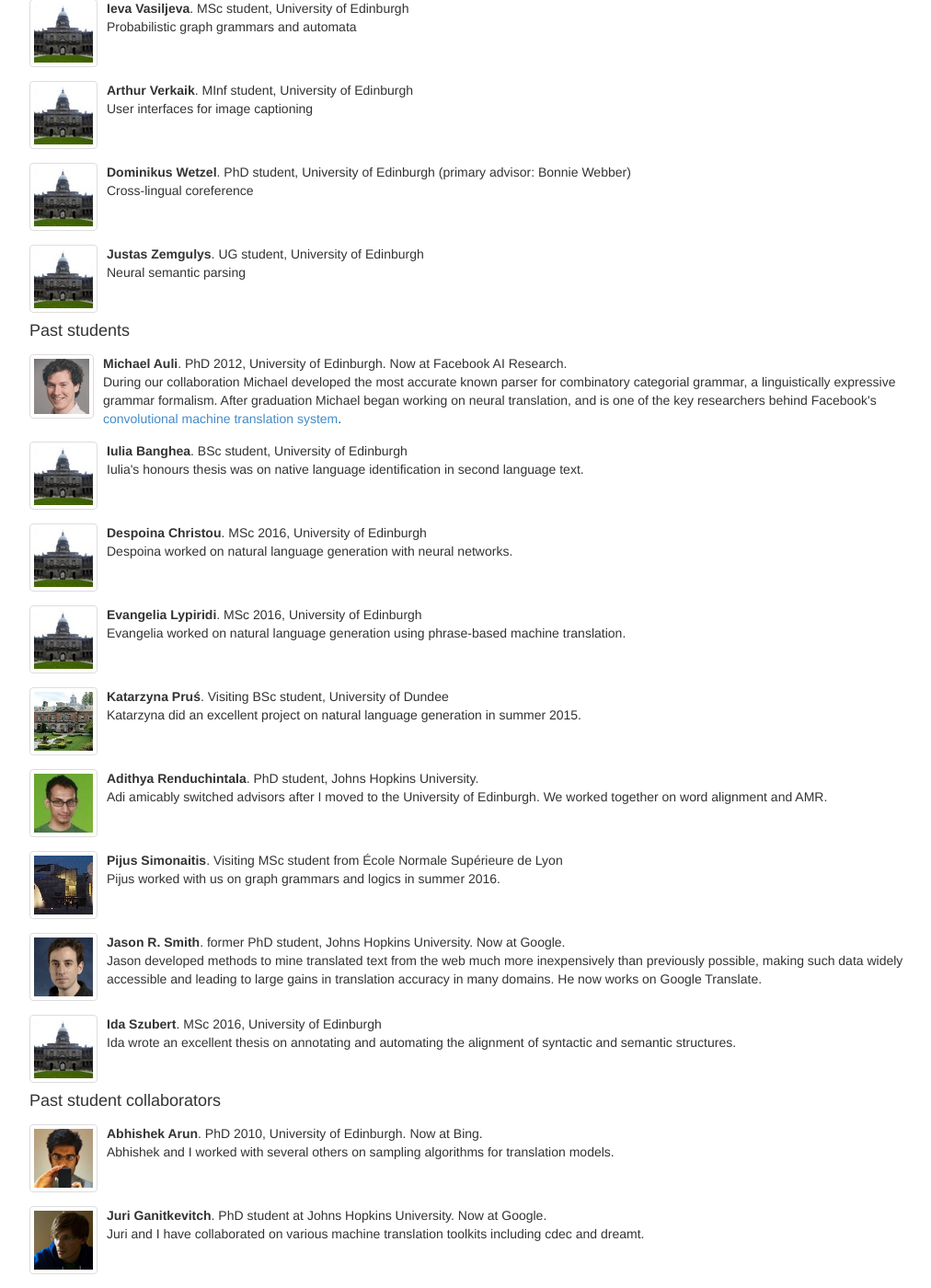
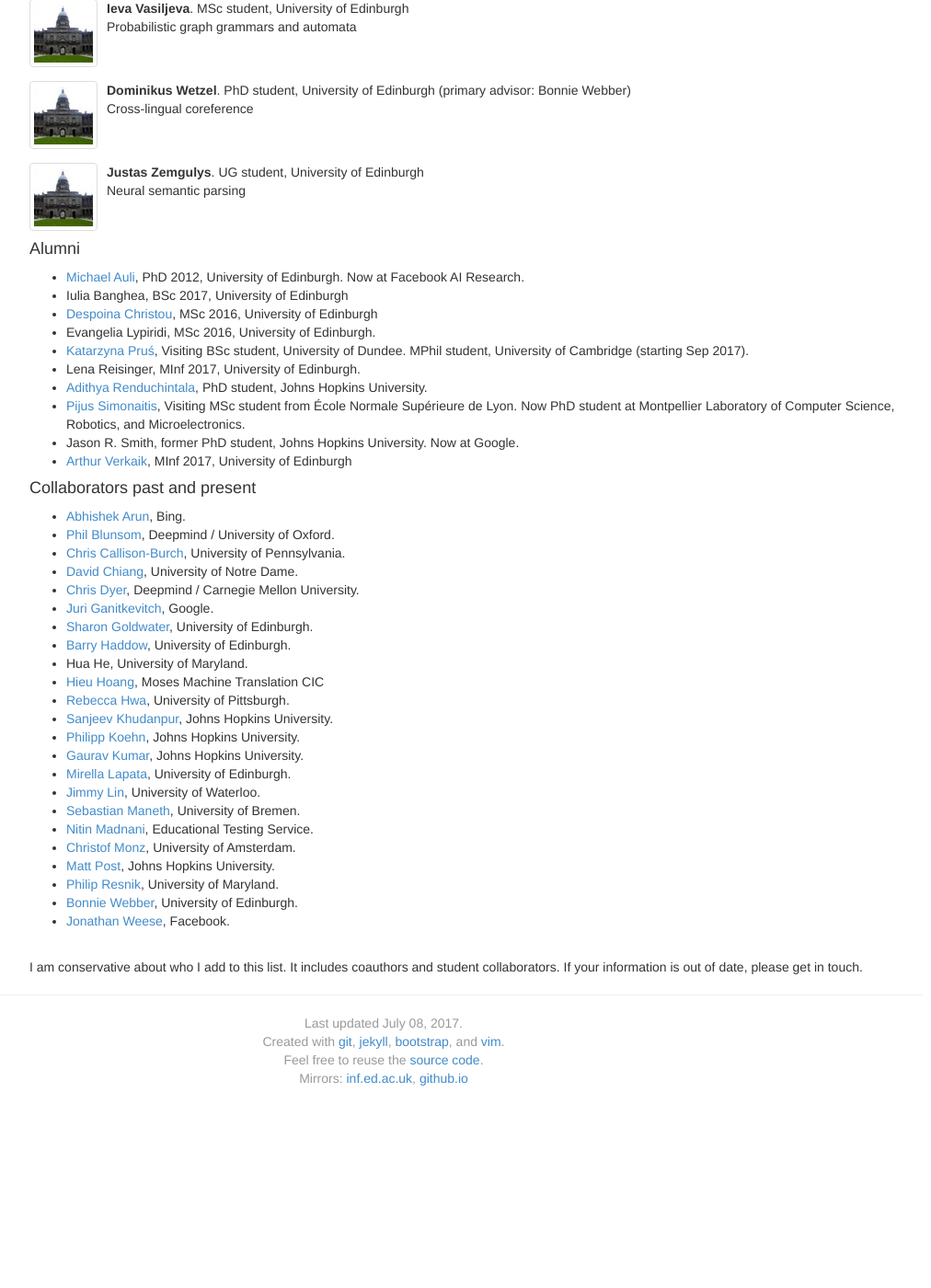
Before and after one commit to alopez/alopez.github.com, a Jekyll site: the page built from collaborators.html, in a window 1280 px wide and 1400 px high, scrolled down 1290 px. Shown: the whole window at 92% size, without its empty margins (223-1235 px from the left). Built offline with Jekyll 4.4.1, drawn with Linux system fonts in a browser that asks for light colours; after the commit the page ends 2492 px from its top, so only the background shows below that; some of the changed text lies outside the part shown.

Commit message:
Update collaborators

```diff
--- a/_includes/collaborator.html
+++ b/_includes/collaborator.html
@@ -1,3 +1,4 @@
+{% if include.show %}
   {% for person in include.people %}
   <div class="media">
     <a class="pull-left thumbnail" {%if person.url %} href="{{ person.url }}" {% endif %}>
@@ -10,3 +11,10 @@
     </div>
   </div>
   {% endfor %}
+{% else %}
+  <ul>
+    {% for person in include.people %}
+    <li>{% if person.url %}<a href="{{ person.url }}">{% endif %}{{ person.name }}{% if person.url %}</a>{% endif %}, {{ person.tagline }}</li>
+    {% endfor %}
+  </ul>
+{% endif %}
--- a/collaborators.html
+++ b/collaborators.html
@@ -59,18 +59,18 @@ students:
     tagline: UG student, University of Edinburgh
     description: Natural language generation
   -
-    name: Lena Reisinger
-    img: edi
-    tagline: MInf student, University of Edinburgh.
-    description: >
-      Dependency parsing
-  -
     name: Naomi Saphra
     img: nsaphra
     url: http://nsaphra.github.io/
     tagline: PhD student, University of Edinburgh. MSc, Johns Hopkins University, 2015.
     description: >
       Representation learning and social media
+  -
+    name: Ida Szubert
+    img: edi
+    tagline: "PhD student, University of Edinburgh (starting Sep 2017, primary advisor: Mark Steedman). MSc 2016, University of Edinburgh."
+    description: >
+      Ida wrote an excellent thesis on annotating and automating the alignment of syntactic and semantic structures.
   -
     name: Clara Vania
     img: cvania
@@ -83,11 +83,6 @@ students:
     img: edi
     tagline: MSc student, University of Edinburgh
     description: Probabilistic graph grammars and automata
-  -
-    name: Arthur Verkaik
-    img: edi
-    tagline: MInf student, University of Edinburgh
-    description: User interfaces for image captioning
   -
     name: Dominikus Wetzel
     img: edi
@@ -115,7 +110,7 @@ former-students:
   -
     name: Iulia Banghea
     img: edi
-    tagline: BSc student, University of Edinburgh
+    tagline: BSc 2017, University of Edinburgh
     description: >
       Iulia's honours thesis was on native language identification in second language text.
   -
@@ -128,15 +123,22 @@ former-students:
   -
     name: Evangelia Lypiridi
     img: edi
-    tagline: MSc 2016, University of Edinburgh
+    tagline: MSc 2016, University of Edinburgh.
     description: >
       Evangelia worked on natural language generation using phrase-based machine translation.
   -
     name: Katarzyna Pruś
     img: dundee
-    tagline: Visiting BSc student, University of Dundee
+    url: https://www.linkedin.com/in/katarzyna-pru%C5%9B-6bb609107?ppe=1
+    tagline: Visiting BSc student, University of Dundee. MPhil student, University of Cambridge (starting Sep 2017).
     description:
       Katarzyna did an excellent project on natural language generation in summer 2015.
+  -
+    name: Lena Reisinger
+    img: edi
+    tagline: MInf 2017, University of Edinburgh.
+    description: >
+      Dependency parsing
   -
     name: Adithya Renduchintala
     img: adi
@@ -147,7 +149,8 @@ former-students:
   -
     name: Pijus Simonaitis
     img: enslyon
-    tagline: Visiting MSc student from École Normale Supérieure de Lyon
+    url: https://www.linkedin.com/in/pijus-simonaitis-734594bb/?ppe=1
+    tagline: Visiting MSc student from École Normale Supérieure de Lyon. Now PhD student at Montpellier Laboratory of Computer Science, Robotics, and Microelectronics.
     description: >
       Pijus worked with us on graph grammars and logics in summer 2016.
   -
@@ -161,182 +164,123 @@ former-students:
       leading to large gains in translation accuracy in many domains.
       He now works on Google Translate.
   -
-    name: Ida Szubert
+    name: Arthur Verkaik
     img: edi
-    tagline: MSc 2016, University of Edinburgh
-    description: >
-      Ida wrote an excellent thesis on annotating and automating the alignment of syntactic and semantic structures.
-student-collaborators:
+    tagline: MInf 2017, University of Edinburgh
+    url: https://www.linkedin.com/in/arthur-verkaik-33ab0492/?ppe=1
+    description: User interfaces for image captioning
+collaborators:
   -
     name: Abhishek Arun
     img: arun
-    tagline: PhD 2010, University of Edinburgh. Now at Bing.
-    description: >
-      Abhishek and I worked with several others on sampling
-      algorithms for translation models.
-  -
-    name: Juri Ganitkevitch
-    img: juri
-    url: http://cs.jhu.edu/~juri/
-    tagline: PhD student at Johns Hopkins University. Now at Google.
-    description: >
-      Juri and I have collaborated on various machine translation toolkits
-      including cdec and dreamt.
-  -
-    name: Hua He
-    img: huahe
-    tagline: PhD student at University of Maryland.
-    description: >
-      Hua worked with Jimmy Lin and me on GPU algorithms for machine translation.
-  -
-    name: Hieu Hoang
-    img: hieu
-    url: http://statmt.org/~s0565741/
-    tagline: PhD 2011, University of Edinburgh. Now researcher at NYU Abu Dhabi.
-    description: >
-      Hieu is the main architect of the Moses machine translation system. I
-      served on his dissertation committee.
-  -
-    name: Gaurav Kumar
-    img: gaurav
-    url: http://cs.jhu.edu/~gkumar/
-    tagline: PhD student at Johns Hopkins University.
-    description: >
-      Gaurav and I worked on speech translation with Sanjeev Khudanpur.
-  -
-    name: Jonathan Weese
-    img: weese
-    url: http://cs.jhu.edu/~jonny/
-    tagline: PhD student at Johns Hopkins University. Now at Facebook.
-    description: >
-      Jonny worked with me on CCG-based machine translation models, and
-      also collaborated on the machine translation toolkits cdec and dreamt.
-colleagues:
+    tagline: Bing.
+    url: https://www.linkedin.com/in/abhishek-arun-136825/?ppe=1
   -
     name: Phil Blunsom
     img: blunsom
     url: http://www.cs.ox.ac.uk/people/phil.blunsom/
-    tagline: University of Oxford and Google Deepmind.
-    description: >
-      Phil and I were senior researchers at the 2010 CLSP workshop, and
-      have worked together on sampling algorithms for machine translation.
+    tagline: Deepmind / University of Oxford.
   -
     name: Chris Callison-Burch
     img: ccb
     url: http://www.cis.upenn.edu/~ccb/
     tagline: University of Pennsylvania.
-    description: >
-      Chris and I co-taught machine translation at Johns Hopkins and
-      worked together with several students.
   -
-    name: Trevor Cohn
-    img: tcohn
-    url: http://people.eng.unimelb.edu.au/tcohn/
-    tagline: University of Melbourne.
-    description: >
-      Trevor and I were senior researchers at the 2010 CLSP workshop.
-  -
-    name: Markus Dreyer
-    img: dreyer
-    url: https://www.linkedin.com/in/mdreyer
-    tagline: Amazon.
-    description: >
-      Markus hosted my summer 2013 sabbatical at SDL Research.
+    name: David Chiang
+    img: chiang
+    url: http://www3.nd.edu/~dchiang/
+    tagline: University of Notre Dame.
   -
     name: Chris Dyer
     img: redpony
     url: http://www.cs.cmu.edu/~cdyer/
-    tagline: Carnegie Mellon University.
-    description: >
-      Chris and I have collaborated since our days
-      in grad school together,
-      particularly on his cdec translation system
-      and on sampling algorithms for translation.
+    tagline: Deepmind / Carnegie Mellon University.
+  -
+    name: Juri Ganitkevitch
+    img: juri
+    url: http://cs.jhu.edu/~juri/
+    tagline: Google.
+  -
+    name: Sharon Goldwater
+    url: http://homepages.inf.ed.ac.uk/sgwater/
+    tagline: University of Edinburgh.
   -
     name: Barry Haddow
     img: barry
     url: http://homepages.inf.ed.ac.uk/bhaddow/
     tagline: University of Edinburgh.
-    description: >
-      Barry and I worked on sampling algorithms for translation.
+  -
+    name: Hua He
+    img: huahe
+    tagline: University of Maryland.
+  -
+    name: Hieu Hoang
+    img: hieu
+    url: http://statmt.org/~s0565741/
+    tagline: Moses Machine Translation CIC
+  -
+    name: Rebecca Hwa
+    img: rebecca
+    url: http://people.cs.pitt.edu/~hwa/
+    tagline: University of Pittsburgh.
   -
     name: Sanjeev Khudanpur
     img: sanjeev
     url: http://old-site.clsp.jhu.edu/~sanjeev/
-    tagline: Johns Hopkins University
-    description: >
-      Sanjeev and I worked on speech translation.
+    tagline: Johns Hopkins University.
+  -
+    name: Philipp Koehn
+    img: pkoehn
+    url: http://www.cs.jhu.edu/~phi/
+    tagline: Johns Hopkins University.
+  -
+    name: Gaurav Kumar
+    img: gaurav
+    url: http://cs.jhu.edu/~gkumar/
+    tagline: Johns Hopkins University.
+  -
+    name: Mirella Lapata
+    url: http://homepages.inf.ed.ac.uk/mlap/
+    tagline: University of Edinburgh.
   -
     name: Jimmy Lin
     img: jimmylin
     url: https://cs.uwaterloo.ca/~jimmylin/index.html
     tagline: University of Waterloo.
-    description: >
-      Jimmy and I worked with Hua He on GPU algorithms for translation.
+  -
+    name: Sebastian Maneth
+    url: http://homepages.inf.ed.ac.uk/smaneth/
+    tagline: University of Bremen.
   -
     name: Nitin Madnani
     img: nitin
     url: http://desilinguist.org/
     tagline: Educational Testing Service.
-    description: >
-      Nitin and I worked on hierarchical translation at the University of Maryland.
   -
     name: Christof Monz
     img: cmonz
     url: http://staff.science.uva.nl/~christof/
     tagline: University of Amsterdam.
-    description: >
-      Christof and I worked on hierarchical translation at the University of Maryland.
   -
     name: Matt Post
     img: mjpost
     url: http://www.cs.jhu.edu/~post/
     tagline: Johns Hopkins University.
-    description: >
-      Matt and I co-taught machine translation at Johns Hopkins and worked
-      together on speech translation.
-teachers:
-  -
-    name: David Chiang
-    img: chiang
-    url: http://www3.nd.edu/~dchiang/
-    tagline: University of Notre Dame.
-    description: >
-      David and I worked together on hierarchical translation, an approach
-      he invented when when he was a postdoc at the University
-      of Maryland and I was a student. I learned much of what I know about
-      machine translation just from reading his elegant code.
-  -
-    name: Rebecca Hwa
-    img: rebecca
-    url: http://people.cs.pitt.edu/~hwa/
-    tagline: University of Pittsburgh.
-    description: >
-      Rebecca and I worked together on cross-lingual annotation projection,
-      my first project as a graduate student, while she was a postdoc.
-      She has been my mentor and friend ever since.
-  -
-    name: Philipp Koehn
-    img: pkoehn
-    url: http://www.cs.jhu.edu/~phi/
-    tagline: Johns Hopkins University.
-    description: >
-      Philipp was my postdoctoral advisor at the University of Edinburgh
-      from 2008 until 2010, when I joined Johns Hopkins University.
-      In 2014 we switched places: He moved to Johns Hopkins
-      and I returned to Edinburgh. Philipp literally wrote the
-      book on statistical machine translation. We worked together
-      on several projects.
   -
     name: Philip Resnik
     img: resnik
     url: http://www.umiacs.umd.edu/%7Eresnik/
     tagline: University of Maryland.
-    description: >
-      Philip was my dissertation advisor, and his fingerprints are all over
-      my early projects, even the ones that don't have his name on them.
-      He taught me much of what I know about research without my even
-      realizing he was doing it.
+  -
+    name: Bonnie Webber
+    url: http://homepages.inf.ed.ac.uk/bonnie/
+    tagline: University of Edinburgh.
+  -
+    name: Jonathan Weese
+    img: weese
+    url: http://cs.jhu.edu/~jonny/
+    tagline: Facebook.
+
 ---
 <div class="page-header">
   <h3>Collaborators</h3>
@@ -344,19 +288,13 @@ teachers:
 </div>
 
 <h4>Current students</h4>
-{% include collaborator.html people=page.students %}
+{% include collaborator.html people=page.students show=true %}
 
-<h4>Past students</h4>
-{% include collaborator.html people=page.former-students %}
+<h4>Alumni</h4>
+{% include collaborator.html people=page.former-students show=false %}
 
-<h4>Past student collaborators</h4>
-{% include collaborator.html people=page.student-collaborators %}
-
-<h4>Colleagues</h4>
-{% include collaborator.html people=page.colleagues %}
-
-<h4>Teachers</h4>
-{% include collaborator.html people=page.teachers %}
+<h4>Collaborators past and present</h4>
+{% include collaborator.html people=page.collaborators show=false %}
 
 <br/>
 I am conservative about who I add to this list.
```
Lines whose indentation alone changed are shown as unchanged.
